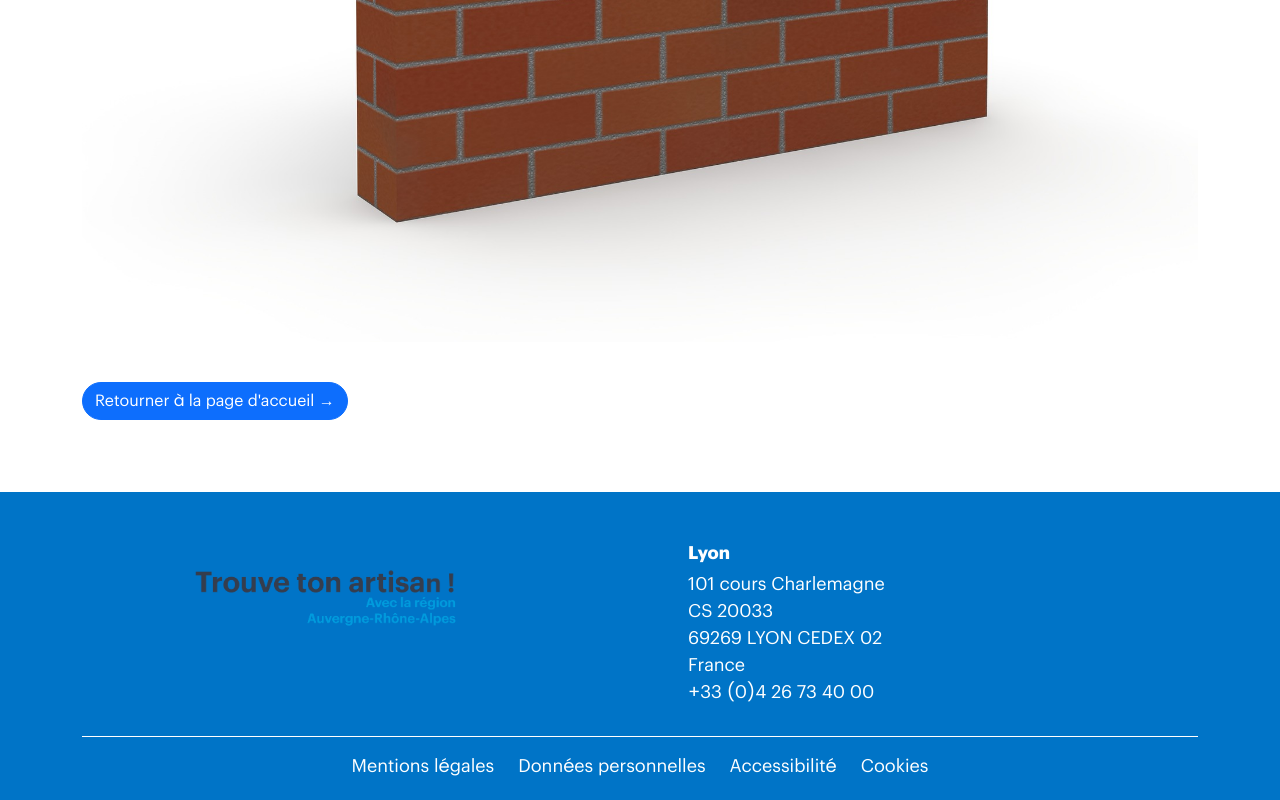
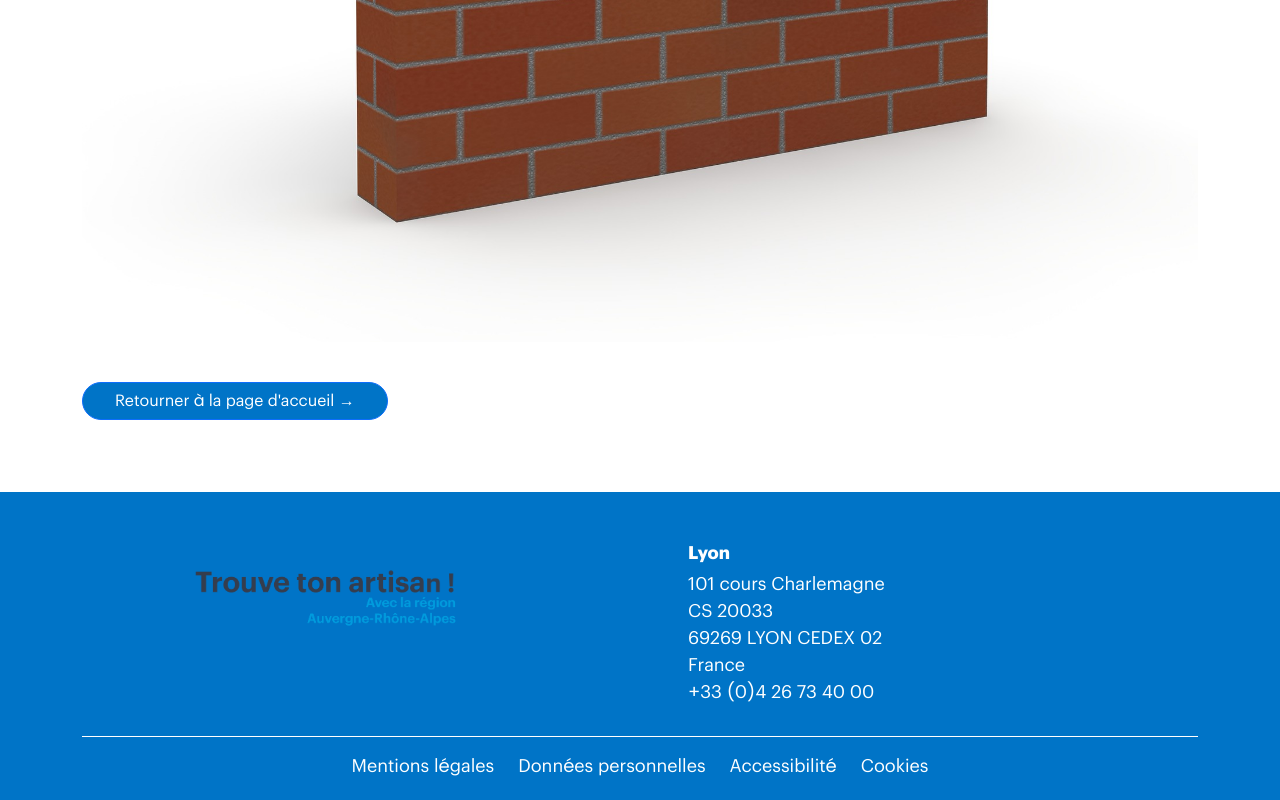
Before and after one commit to Luxibol/trouve_ton_artisan, a React (Vite) app in the folder frontend/: page /legal/cookies in a window 1280 px wide. Shown: the part 1097-1897 px from the top of the page. Built offline with nearby package versions, Linux system fonts and the light colour scheme; no server answers.

Commit message:
Update btn

```diff
--- a/frontend/src/styles/_global.scss
+++ b/frontend/src/styles/_global.scss
@@ -69,9 +69,20 @@ h1, h2, h3, h4, h5, h6 {
   transition: transform 0.3s ease, box-shadow 0.3s ease;
 }
 
-// .btn-primary (exemple de style de bouton)
+// .btn-primary
 .btn-primary {
   border-radius: 50px;
+  background-color: $button-bg-color;
+  padding-left: 2rem;
+  padding-right: 2rem;
+  color: $light-text-color;
+
+
+  &:hover {
+  background-color: $title-color;
+  transform: scale(1.01);
+  transition: transform 0.3s ease, background-color 0.3s ease;;
+  }
 }
 
 // Decorative lines
```
